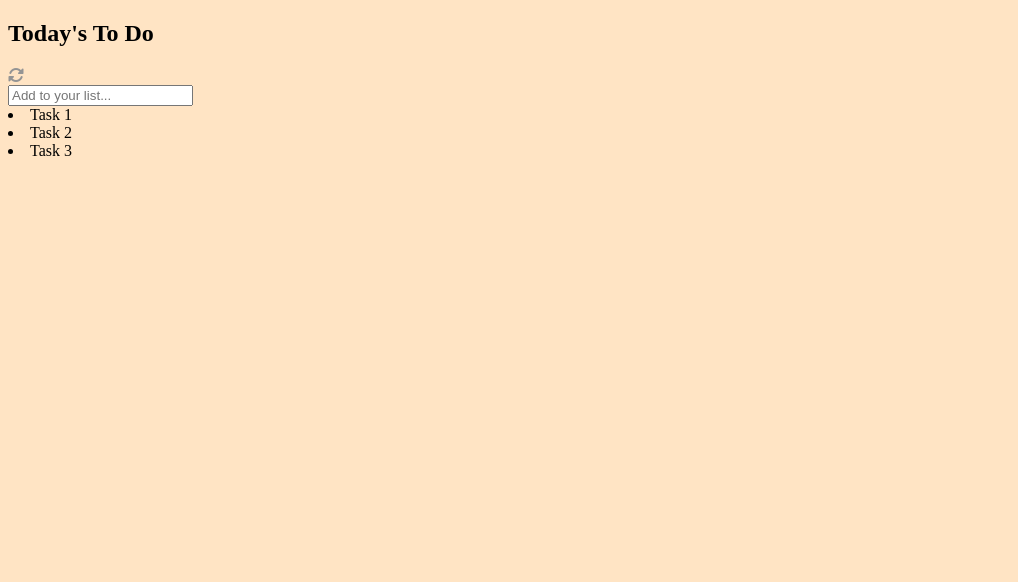
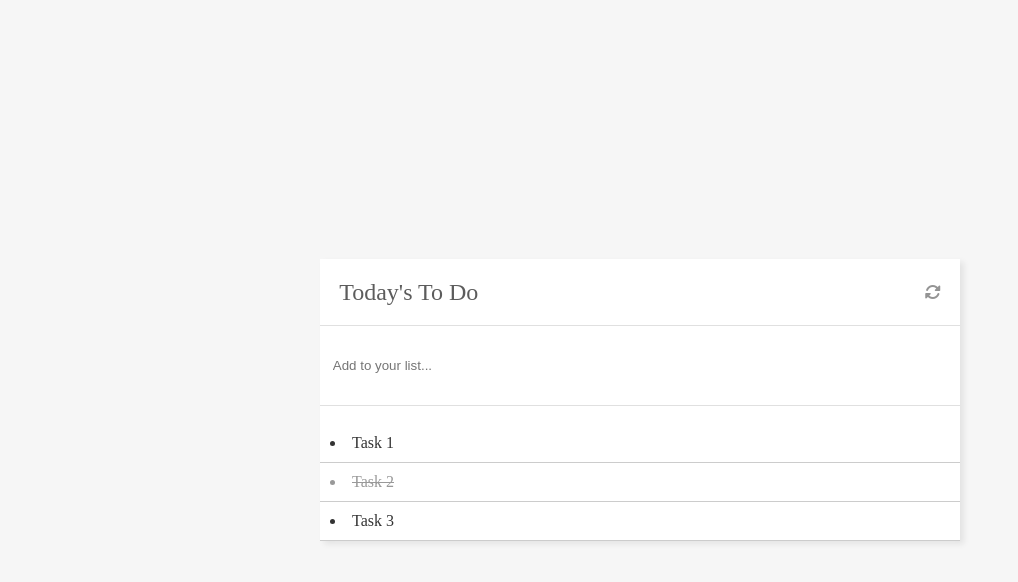
Before and after one commit to rubydevi/todolist-minimalist, a website built with webpack: page src/index.html in a window 1280 px wide. Shown: the whole page, without its empty margins (0-1018 px from the left). Built offline with nearby package versions, Linux system fonts and the light colour scheme; some icons are missing.

Commit message:
Style the list and title

```diff
--- a/src/style.css
+++ b/src/style.css
@@ -1,7 +1,64 @@
-.hello {
-  color: red;
+body {
+  margin: 0;
 }
 
-body {
-  background-color: bisque;
+main {
+  display: flex;
+  justify-content: center;
+  align-items: center;
+  background-color: #f6f6f6;
+  height: 100vh;
 }
+
+.bg-white {
+  background-color: white;
+}
+
+#divToDoList {
+  width: 50%;
+  box-shadow: 4px 3px 6px rgb(0 0 0 / 8%);
+}
+
+.list-title {
+  display: flex;
+  align-items: center;
+  justify-content: space-between;
+  padding: 0 3%;
+  border-bottom: 1px solid #0000001f;
+}
+
+.list-title h2 {
+  color: #5c5c5c;
+  font-weight: 400;
+}
+
+.list-title i {
+  color: #949494;
+}
+
+.list-input input {
+  width: 96%;
+  border: none;
+  outline: none;
+  border-bottom: 1px solid #0000001f;
+  padding: 5% 2%;
+}
+
+ul {
+  list-style-type: none;
+  padding: 0;
+}
+
+li {
+  padding: 10px;
+  border-bottom: 1px solid #ccc;
+}
+
+.completed {
+  text-decoration: line-through;
+  color: #999;
+}
+
+.incomplete {
+  color: #333;
+}
```
